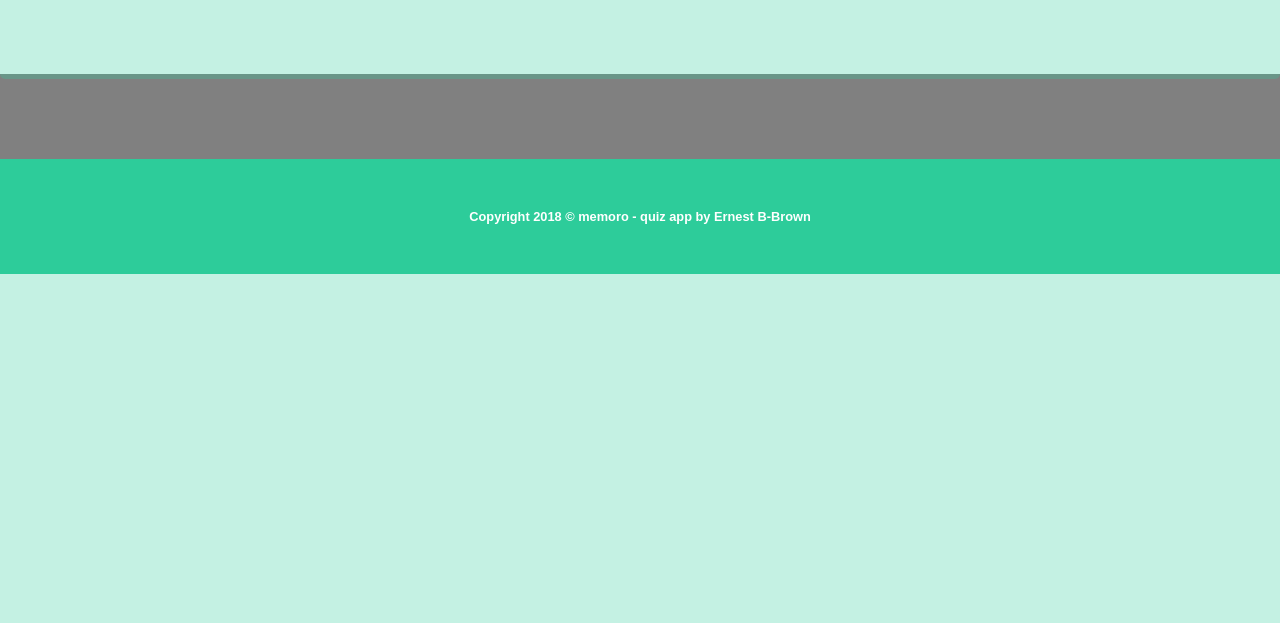
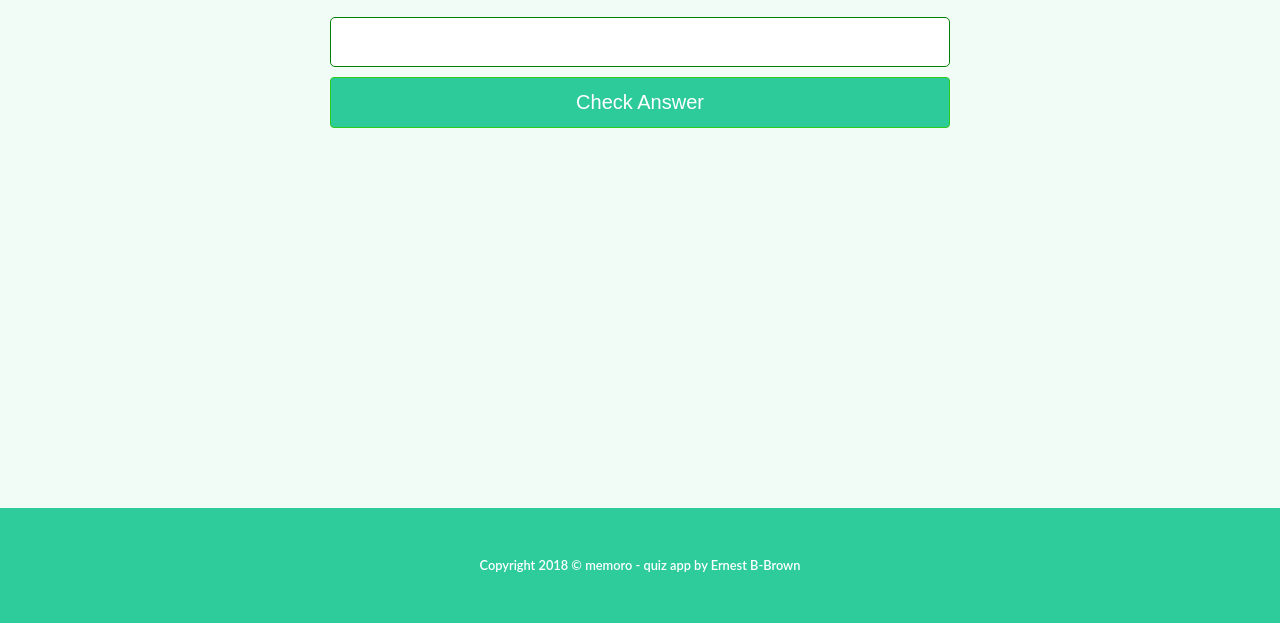
Before and after one commit to nexto123/quiz-app-memoro, a Flask app: page /game in a window 1280 px wide. Shown: the part 641-1264 px from the top of the page. Before the commit the page ends 915 px from the top, so only its background shows below. Run offline with Flask 2, Linux system fonts and the light colour scheme; some libraries are stand-ins or nearby versions.

Commit message:
modified templates, and view functs.

```diff
--- a/app.py
+++ b/app.py
@@ -5,24 +5,62 @@ import json
 app = Flask(__name__)
 app.secret_key = 'Ernesto'
 
+
 @app.route('/')
 @app.route('/index')
 def index():
     return render_template('index.html')
 
-@app.route('/welcome', methods=['GET','POST'])
+
+@app.route('/welcome', methods=['GET', 'POST'])
 def welcome():
     username = request.form.get('username')
-    username = username.lower()
     return render_template('welcome.html', username = username)
 
 
-@app.route('/game', methods=['GET','POST'])
+def load_question(question_number):
+    with open('data/questions.json', 'r') as fh:
+        questions = json.loads(fh.read())
+        return questions[question_number]
+
+
+@app.route('/game', methods=['GET', 'POST'])
 def game():
-    return render_template('game.html')
+
+#Checking for correct answer, and if this is correct it should flash a suitable response!
+
+    if request.method == 'POST':
+        submitted_answer = request.form.get('submitted_answer')
+        actual_answer = request.form["actual_answer"]
+        correct_answer = submitted_answer.lower() == actual_answer.lower()
+        if submitted_answer.lower() == actual_answer.lower():
+            flash('Great Job', 'success')
+        else:
+            flash('You got it wrong try again', 'error')
+
+#Parsing load_question() into view to display data
+
+    score = 0
+    game_on = load_question(0)
+    if request.method == 'POST':
+        question_number = int(request.form["question_number"])
+        score = int(request.form["question_number"])
+        if correct_answer:
+            score += 1
+            question_number += 2
+        else:
+            question_number -= 0
+        if question_number == 10:
+            return redirect(url_for('index'))
+        game_on = load_question(question_number)
+
+
+    return render_template('game.html', game_on = game_on, score = score)
+
+@app.route('/score_board')
+def score_board():
+    return render_template('score_board.html')
 
 
 if __name__ == "__main__":
-     app.run(host=os.getenv('IP'),
-            port=int(os.getenv('PORT')),
-            debug=True)
+    app.run(host=os.getenv('IP'), port=int(os.getenv('PORT')), debug=True)
--- a/assets/css/style.css
+++ /dev/null
@@ -1,199 +0,0 @@
-html{
-   background-color: grey;
-}
-
-
-body {
-  font-family: 'Lato';
-}
-
-h1,
-h2,
-h3,
-h4,
-h5,
-h6 ,
-p,
-a{
-  font-family: sans-serif;
-  font-weight: 600 !important;
-}
-
-
-.navbar{
-    background-color: #2dcc9a;
-}
-.navbar-brand{
-    color: #ffffff;
-}
-
-button.btn-success{
-    background-color: #2ecb9a;
-    border: 1px solid #2dcc1a;
-    width: 100%;
-    max-width: 340px;
-}
-
-button.btn-success:hover{
-    background-color: #59c193;
-}
-
-.next-button{
-    position: relative;
-    top: 150px;
-}
-
-input.answer{
-    height: 50px;
-    border: 1px solid rgba(131, 137, 138, 0.3);
-    border-radius: 5px;
-    max-width: 100% !important;
-    width: 65%;
-    margin: 25px 25px;
-}
-.game-progress-container{
-    border: 2px solid rgba(131, 137, 138, 0.3);
-    border-radius: 5px;
-}
-
-img{
-    position: relative;
-    top: 150px;
-    bottom-margine: 30px;
-    max-height: 420px;
-    max-width: 700px;
-}
-footer{
-    position: relative;
-    top: 200px;
-    background-color: #2dcc9a;
-}
-.question-position{
-    position: relative;
-    top: 100px;
-}
-.fa-caret-right{
-    position: relative;
-    top: 2px;
-    color: #ffffff;
-    margin: 10px 10px;
-}
-.score-index{
-    text-decoration: none;
-}
-.question-index{
-    position: relative;
-    top: 110px;
-}
-.ready-container{
-    position: relative;
-    top: 120px;
-    width: 100%;
-    height: 600px;
-    margin: 0px auto;
-    border-radius: 5px;
-    background-color: rgba(45, 204, 154, 0.28);
-}
-.intro{
-    position: relative;
-    top: 150px;
-    font-family: sans-serif;
-    bottom:150px;
-}
-
-.alert-success {
-    font-family: sans-serif;
-    background-color: #dff0d8;
-    border-color: #dff0d8;
-    color: #3c763d;
-    width: fit-content;
-    margin: auto;
-    max-width: 600px;
-    top: 160px;
-
-}
-
-.alert-danger{
-   font-family: sans-serif;
-    background-color: #f2dede;
-    border-color: #ffffff;
-    color: #a94442;
-    max-width: 600px;
-    margin: auto;
-    top: 160px;
-    margin: auto;
-}
-
-.login-input{
-    height: 50px;
-    border: 1px solid rgba(131, 137, 138, 0.3);
-    border-radius: 5px;
-    max-width: 100% !important;
-    width: 50%;
-    margin: 25px 25px;
-}
-.welcome{
-    position: relative;
-    background-color: rgba(128, 128, 128, 0.28);
-    padding: 25px;
-    font-family: fantasy;
-}
-.welcome-para{
-    position: relative;
-    top: 100px;
-}
-.fa-gamepad{
-    position: relative;
-    top: 35px;
-    font-size: 500%;
-    color: #b900ff;
-}
-section .score-b{
-    position: relative;
-    bottom: 100px;
-
-}
-.play-button{
-    margin: auto;
-    margin-top: 55px;
-    text-decoration: none;
-}
-.pusher{
-    height: 300px;
-}
-.top-space{
-    position: relative;
-    top: 150px;
-}
-
-/*------ media Queries -------*/
-
-.leaderboard-table td, .leaderboard-table th{
-    padding: 0;
-    vertical-align: middle;
-    border-top: none;
-}
-
-
-
-/*------ media Queries -------/
-
-@media (max-width: 768px) {
-	.main-header {
-	    width: 90%;
-	}
-
-	.display-3 {
-	    font-size: 1.75rem;
-	}
-}
-
-@media (max-width: 992px) {
-	.main-header {
-	    width: 60%;
-	}
-
-	.display-3 {
-	    font-size: 3rem;
-	}
-}
--- /dev/null
+++ b/static/css/style.css
@@ -0,0 +1,160 @@
+
+body{
+   background-color: rgba(220, 248, 236, 0.39);
+   height: 100%;
+}
+
+h1,
+h2,
+h3,
+h4,
+h5,
+h6 ,
+p,
+a{
+  font-family:'lato', sans-serif;
+  font-weight: 600 !important;
+}
+
+.navbar{
+    background-color: #2dcc9a;
+}
+.navbar-brand{
+    color: #ffffff;
+}
+
+.answer{
+    display: block;
+    width: 100%;
+    height: 50px;
+    border: 1px solid green;
+    border-radius: 5px;
+    margin-bottom: 10px;
+    max-width: 680px;
+    min-width: 50px;
+
+}
+
+.question-number{
+    color: #2196F3;
+}
+
+img{
+    position: relative;
+    top: 50px;
+    margin-bottom: 300px;
+    max-height: 420px;
+    max-width: 680px;
+}
+
+.fa-caret-right{
+    position: relative;
+    top: 2px;
+    color: #ffffff;
+    margin: 10px 10px;
+}
+.score-index{
+    text-decoration: none;
+}
+
+.question-index{
+    position: relative;
+    font-weight: 100;
+}
+
+.form-container{
+    position: relative;
+    bottom: 280px;
+    max-width: 680px;
+}
+
+.alert-success {
+    font-family: sans-serif;
+    background-color: #dff0d8;
+    border-color: #dff0d8;
+    color: #3c763d;
+    width: fit-content;
+    margin: auto;
+    max-width: 700px;
+    bottom: 300px;
+
+}
+.alert-danger {
+    font-family: sans-serif;
+    background-color: #f2dede;
+    border-color: #ffffff;
+    color: #a94442;
+    max-width: 700px;
+    margin: auto;
+    bottom: 300px;
+}
+.flash-button{
+    padding-left: 5px;
+}
+
+.login-input{
+    height: 50px;
+    border: 1px solid rgba(131, 137, 138, 0.3);
+    border-radius: 5px;
+    max-width: 100%;
+    width: 50%;
+    margin: 25px 25px;
+}
+.welcome{
+    position: relative;
+    top: 200px;
+    margin-bottom: 400px;
+    font-family: fantasy;
+}
+.fa-gamepad{
+    position: relative;
+    top: 35px;
+    font-size: 500%;
+    color: #b900ff;
+}
+.fal{
+    color: red;
+}
+/*-----------------Buttons----*/
+
+button.block{
+    display: block;
+    width: 100%;
+    cursor: pointer;
+    background-color: #2ecb9a;
+    border: 1px solid #2dcc1a;
+    max-width: 680px;
+    min-width: 50px
+}
+
+button.block:hover{
+    background-color: #59c193;
+}
+
+.play-button{
+    margin: auto;
+    margin-top: 55px;
+    text-decoration: none;
+}
+
+footer{
+    clear: both;
+    position: relative;
+    margin-bottom: -100%;
+    top: 100px;
+    background-color: #2dcc9a;
+}
+.special{
+    width: fit-content;
+}
+
+.bus{
+    position: relative;
+    top: 100px;
+    margin-bottom: 600px;
+}
+.spukie {
+    position: relative;
+    top: 0px;
+}
+/*------ media Queries  -------*/
--- a/templates/base.html
+++ b/templates/base.html
@@ -10,13 +10,12 @@
           integrity="sha384-Zug+QiDoJOrZ5t4lssLdxGhVrurbmBWopoEl+M6BdEfwnCJZtKxi1KgxUyJq13dy" crossorigin="anonymous">
     <link rel="stylesheet" href="https://maxcdn.bootstrapcdn.com/bootstrap/4.0.0-alpha.6/css/bootstrap.min.css"
           integrity="sha384-rwoIResjU2yc3z8GV/NPeZWAv56rSmLldC3R/AZzGRnGxQQKnKkoFVhFQhNUwEyJ" crossorigin="anonymous">
-    <link rel="stylesheet" href="https://use.fontawesome.com/releases/v5.4.1/css/all.css"
-          integrity="sha384-5sAR7xN1Nv6T6+dT2mhtzEpVJvfS3NScPQTrOxhwjIuvcA67KV2R5Jz6kr4abQsz" crossorigin="anonymous">
+    <link rel="stylesheet" href="https://use.fontawesome.com/releases/v5.6.3/css/all.css" integrity="sha384-UHRtZLI+pbxtHCWp1t77Bi1L4ZtiqrqD80Kn4Z8NTSRyMA2Fd33n5dQ8lWUE00s/" crossorigin="anonymous">
     <link rel="stylesheet" href="{{url_for('static', filename='css/style.css')}}" type="text/css" />
 </head>
 <body>
 
-<!-- Nav
+<!-- Nav   -->
 <nav class="navbar navbar-expand-lg navbar-dark navbar-custom fixed-top">
       <div class="container">
           <a class="navbar-brand" href="{{ url_for('index') }}"><strong>memoro</strong></a>
@@ -26,22 +25,22 @@
         <div class="collapse navbar-collapse" id="navbarResponsive">
           <ul class="navbar-nav ml-auto">
             <li class="nav-item">
-                <a class="nav-link" href="">Score board</a>
+                <a class="nav-link" href="{{url_for('score_board')  }}">Score board</a>
             </li>
           </ul>
         </div>
       </div>
-</nav>  -->
+</nav>
 {% block content %}
 
 
 
 {% endblock %}
 
-    <footer class="py-5 bg-black">
-      <div class="container">
+    <footer class="py-5 bg-black footer">
+
         <p class="m-0 text-center text-white small">Copyright 2018 &copy; memoro - quiz app by Ernest B-Brown</p>
-      </div>
+
 </footer>
 </section>
 <script src="https://ajax.googleapis.com/ajax/libs/jquery/3.1.1/jquery.min.js"></script>
--- a/templates/game.html
+++ b/templates/game.html
@@ -1,10 +1,57 @@
 {% extends 'base.html'%}
 
 {% block content %}
+
+<section>
 <div class="ready-container text-center">
-    <section>
-        <p>no questions yet!</p>
-        <img src="#">
-    </section>
-</div>
+  <br>
+    <br>
+      <br>
+        <h2 class="question_index question-number">Question Number: {{ game_on["index"] + 1 }}</h2>
+        <br>
+        <p class="question_index">Your Current Score is:{{ score }}</p>
+        <br>
+            <h3 class="text-center">{{ game_on['actual_question']}}</h3>
+
+              <br>
+              <i class="fal fa-arrow-alt-left"></i>
+                <img class="rounded mx-auto d-block img-fluid" src="{{ game_on['question_image'] }}">
+                <i class="fal fa-arrow-alt-right"></i>
+                <br>
+            <br>
+  <!----- Flash messages ---->
+{% with messages = get_flashed_messages(with_categories=true) %}
+{% for category, message in messages %}
+    {% if category == 'error' %}
+     <div class="messages alert text-center alert-danger" role="alert">
+         <button type="button" class="fade close flash-button" data-dismiss="alert" aria-label="close">
+        <span aria-hidden="true">&times;</span>
+            </button>
+            <strong>Whoops!</strong> {{ message }}
+        </div>
+        {% else %}
+        <div class="messages alert text-center alert-success" role="alert">
+            <button type="button" class="fade close" data-dismiss="alert" aria-label="close">
+        <span aria-hidden="true">&times;</span>
+    </button>
+     <strong>Woah!</strong> {{ message }}
+    </div>
+   {% endif %}
+ {% endfor %}
+{% endwith %}
+    <!-----To be revisited---->
+<div class="container text-center form-container">
+<form  action="{{ url_for('game') }}" class="form-class"  method="POST">
+    <div class="container">
+        <input type="hidden" name="question_number" value="{{ game_on["index"] }}">
+        <input type="hidden" name="score_value" value="{{ game_on["index"] }}">
+        <input type="hidden" name="actual_answer" value="{{ game_on["question_answer"] }}">
+        <input class="form-control-lg answer" type="text" name="submitted_answer" id="question_index">
+            <button type="submit" class="btn btn-success btn-lg rounded block">Check Answer</button>
+            </div>
+        </form>
+      </div>
+    </div>
+  </div>
+</section>
 {% endblock %}
```
Also changed, not shown: data/questions.json (+63 -0 lines), templates/index.html (+10 -8 lines), templates/score_board.html (added, +20 -0 lines), templates/welcome.html (+15 -7 lines), static/img/buly.jpg (added), static/img/gofe.png (added), static/img/hui.png (added).
